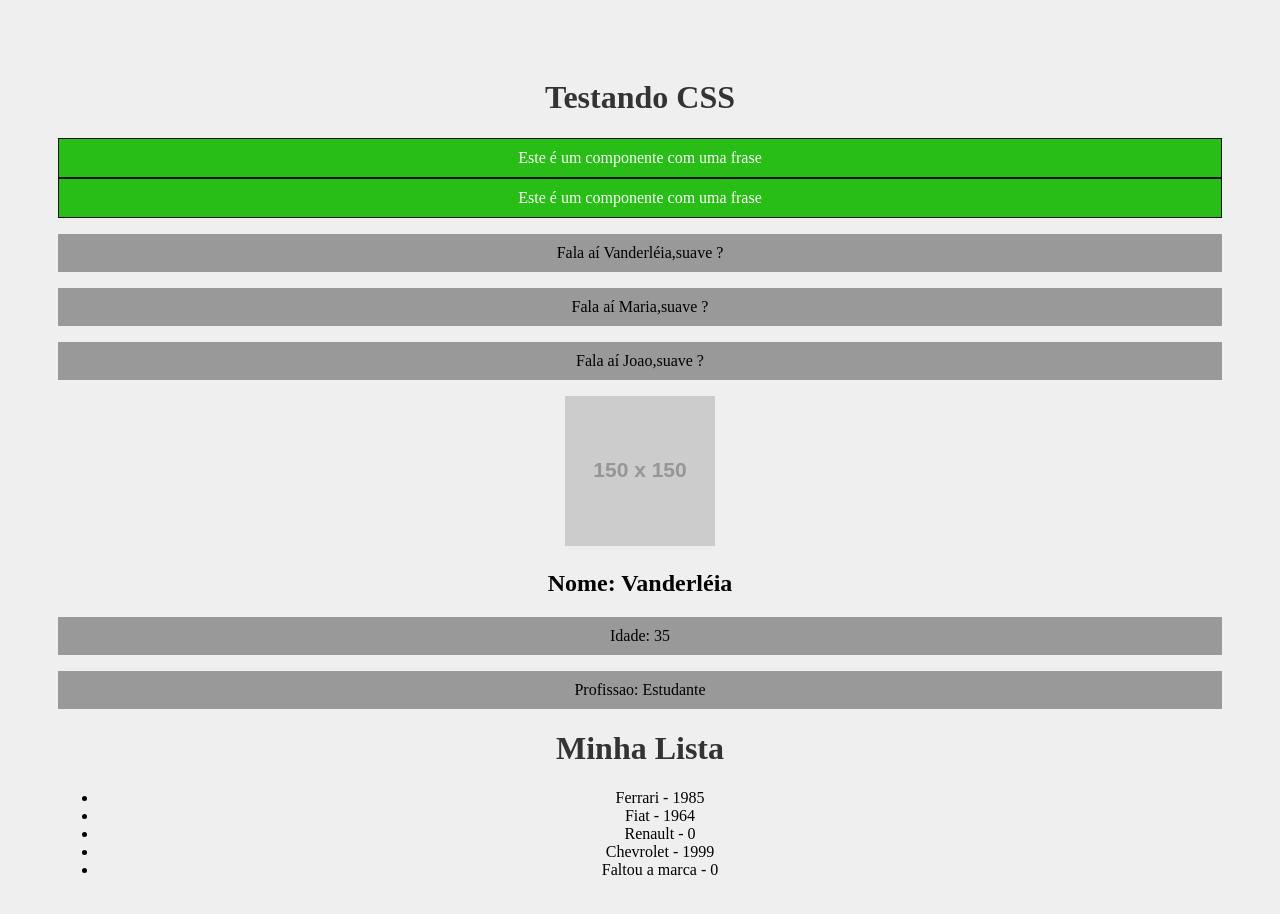
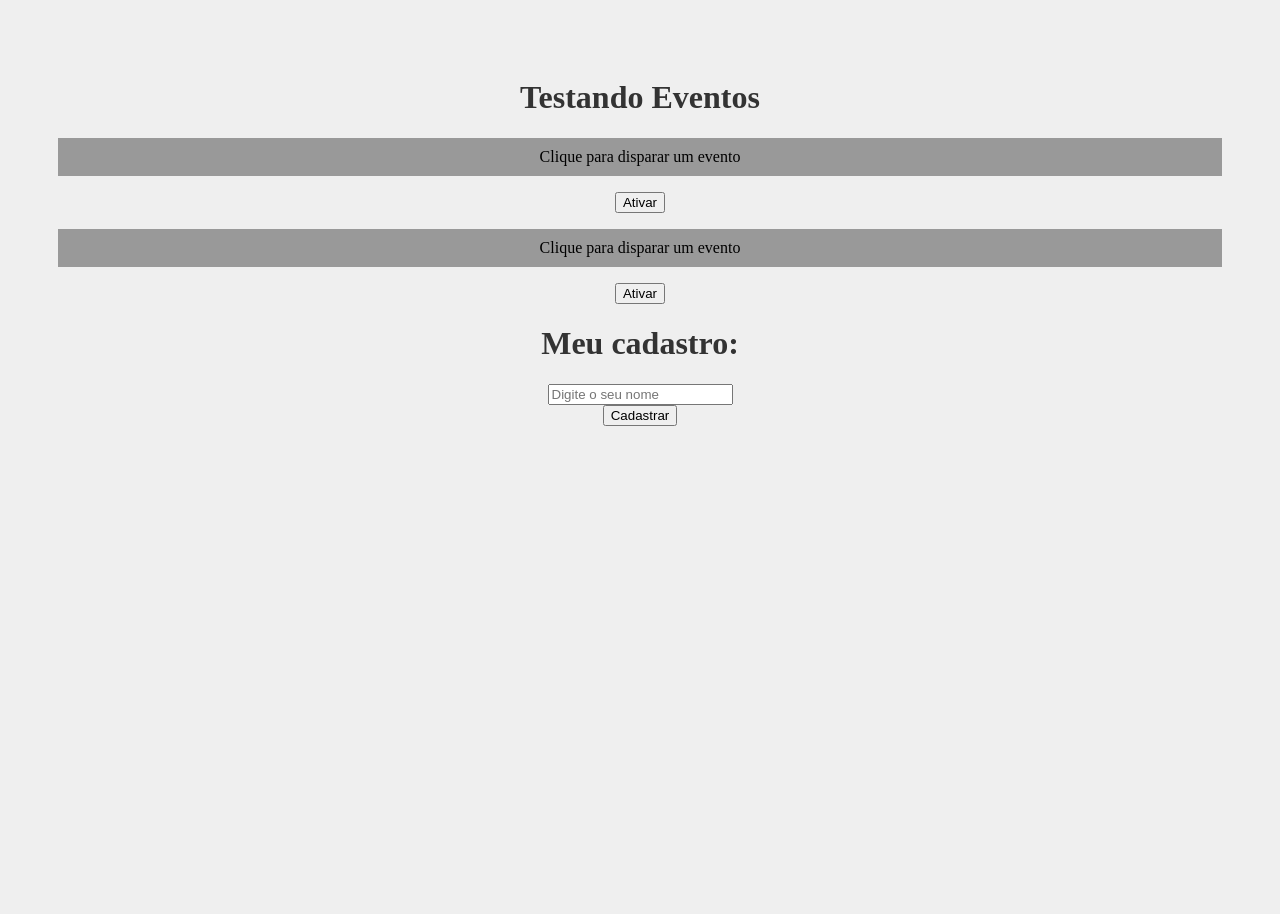
Before and after one commit to vanderleiacn/meu-projeto-react, a React (Create React App) app: page / in a window 1280 px wide. Shown: the top 914 px of the page. Built offline with nearby package versions, Linux system fonts and the light colour scheme.

Commit message:
eventos e formularios

```diff
--- a/src/App.js
+++ b/src/App.js
@@ -1,24 +1,16 @@
 
 import './App.css';
-import SayMyName from './components/SayMyName';
-import Pessoa from './components/Pessoa';
-import Frase from './components/Frase';
-import List from './components/List';
-
+import Evento from './components/Evento';
+import Form from './components/Form';
 
 function App() {
-  const nome = "Joao"
   return (
 
     <div className="App"> {/*a tag div é usada para encapsular tudo*/}
-      <h1>Testando CSS</h1> {/* declarado aqui, porem esta vindo do arquivo index.css*/}
-      <Frase/>
-      <Frase/>
-      <SayMyName nome="Vanderléia"/> {/*nesse exemplo é chamado atraves do props(propriedade/atributo do componente)*/}
-      <SayMyName nome="Maria"/> {/*nesse exemplo é chamado atraves do props(propriedade/atributo do componente)*/}
-      <SayMyName nome={nome}/> {/*nesse exemplo esta sendo chamado a variavel nome*/}
-      <Pessoa nome="Vanderléia" idade="35" profissao="Estudante" foto="https://via.placeholder.com/150"/>
-      <List/>
+      <h1>Testando Eventos</h1> {/* declarado aqui, porem esta vindo do arquivo index.css*/}
+      <Evento numero="1"/>{/*posso ter evento modificado por um valor de propriedade*/}
+      <Evento numero="2"/>
+      <Form/>
     </div>
   );
 }
--- a/src/components/Evento.js
+++ b/src/components/Evento.js
@@ -1,11 +1,16 @@
 
+/*Componente Evento importado em App.js */
+function Evento({numero}){ /*declarando que pode ser chamado como propriedades(props)*/
 
-function Evento(){
+function meuEvento(){/* evento criado*/
+    console.log(`Opa,fui ativado! ${numero}`)
+}
 
     return(
-       <>
-
-       </>
+       <div>
+       <p>Clique para disparar um evento</p>
+        <button onClick={meuEvento}>Ativar</button> {/*Evento sendo chamado entre {} */}
+       </div>
     )
 }
 export default Evento
--- a/src/components/Form.js
+++ b/src/components/Form.js
@@ -2,10 +2,26 @@
 
 function Form (){
 
+    function cadastrarUsuario(e){ /* e, é a abreviação de event (evento da submissao)*/
+        e.preventDefault()/*o método preventDefault vai parar a execuçao desse formulario(form padrao do HTML)e vai executar oq ta em seguida do preventDefault
+        sempre que estiver usando o event submit vai ser usado o preventDefault*/
+        console.log("Cadastrou o usuario")
+    }
+
     return(
 
-        <>
+        <div>
+        <h1>Meu cadastro:</h1>
+        <form onSubmit={cadastrarUsuario}>{/*quando esse form for enviado ele vai disparar o evento
+         (Formulario no HTML ele envia o dado pro BackEnd) como aqui nao tem o back , quando envia, ele some por isso usa o preventDefault*/}
+            <div>
+                <input type="text" placeholder="Digite o seu nome"/>
+            </div>
+            <div>
+                <input type="submit" value="Cadastrar"/>{/*pq aqui é um input do tipo submit e nao um botao?*/}
 
-        </>
+            </div>
+        </form>
+        </div>
     )
 }export default Form
```
